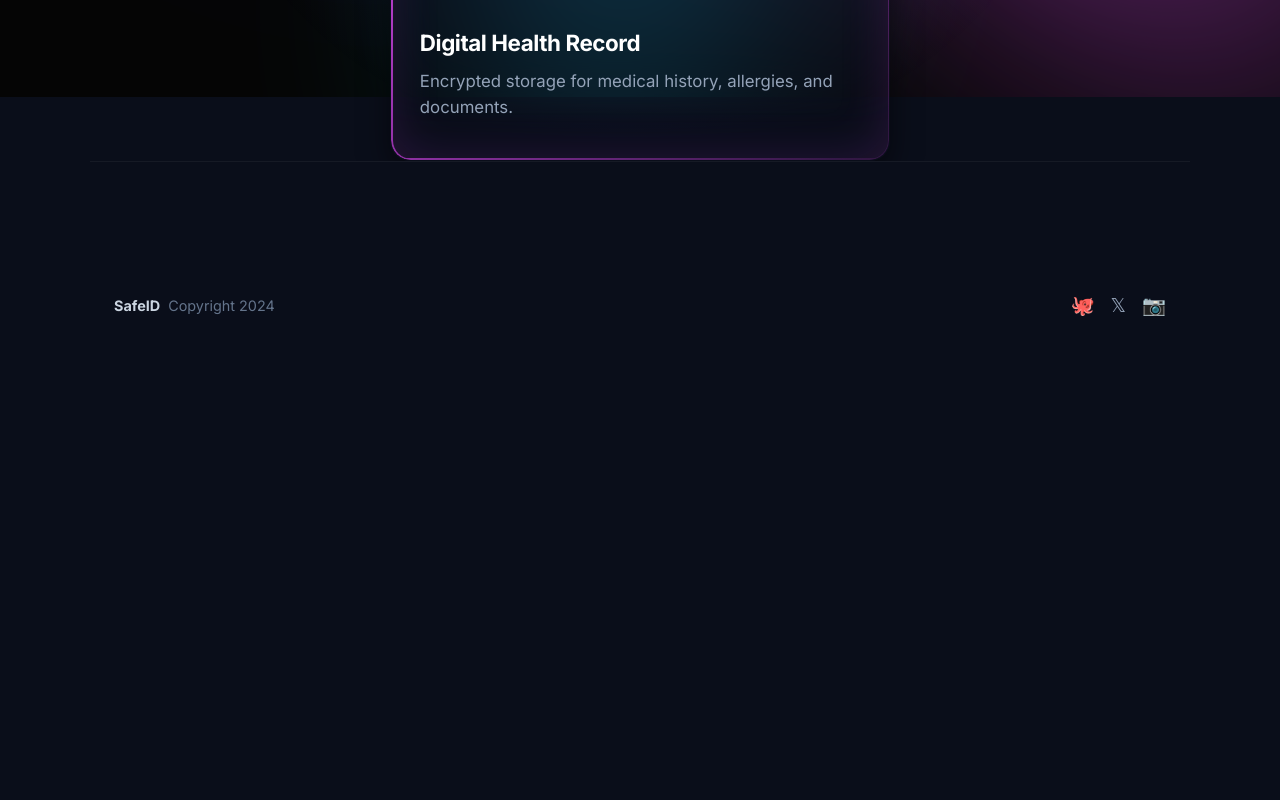
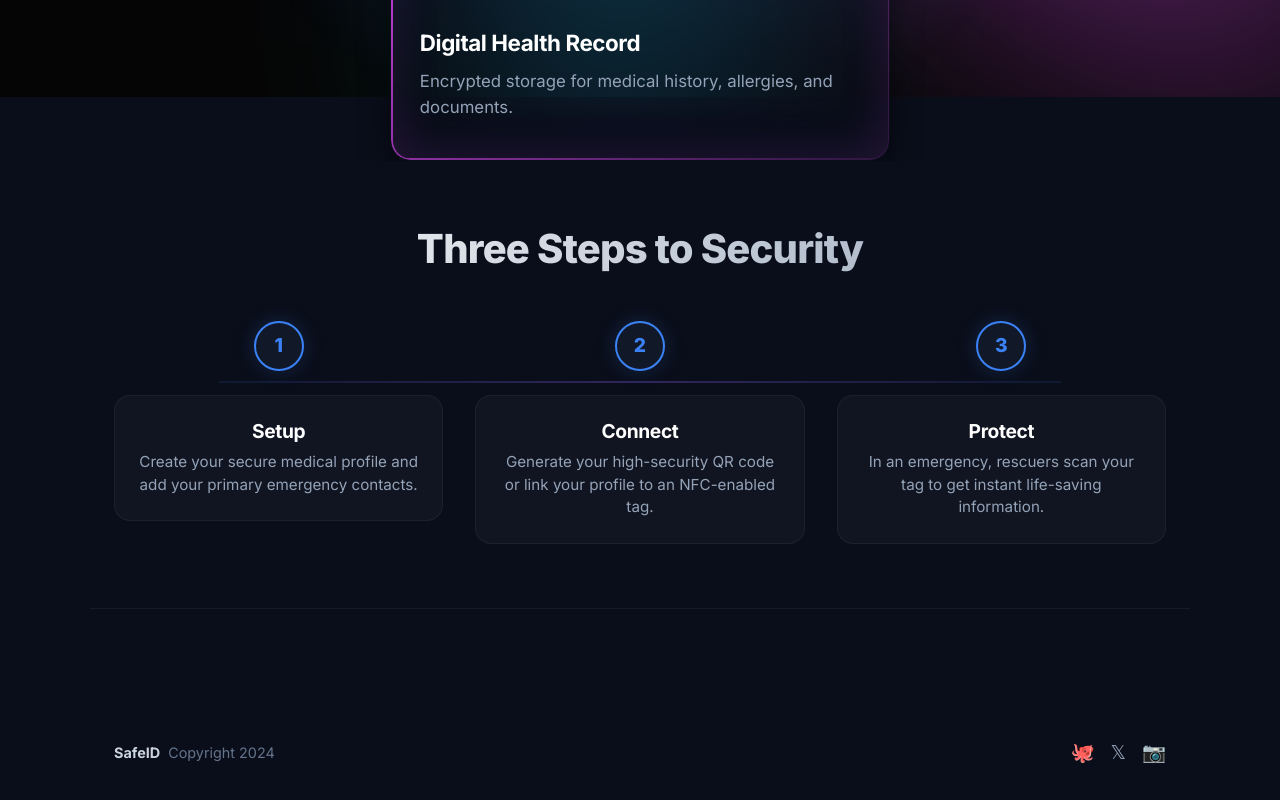
Before and after one commit to nishant8g/safeid-project, a React (Vite) app in the folder frontend/: page / in a window 1280 px wide. Shown: the part 768-1568 px from the top of the page. Before the commit the page ends 1120 px from the top, so only its background shows below. Built offline with nearby package versions, Linux system fonts and the light colour scheme; no server answers.

Commit message:
Add 'How It Works' section to landing page

```diff
--- a/frontend/src/index.css
+++ b/frontend/src/index.css
@@ -1564,6 +1564,111 @@ h3 { font-size: clamp(1.25rem, 2.5vw, 1.75rem); }
   line-height: 1.5;
 }
 
+/* ──── How It Works Section ──── */
+.how-it-works-section {
+  padding: var(--space-3xl) var(--space-lg);
+  width: 100%;
+  max-width: 1100px;
+  text-align: center;
+}
+
+.how-it-works-title {
+  font-size: 2.5rem;
+  font-weight: 800;
+  margin-bottom: 3rem;
+  background: linear-gradient(135deg, #fff, #94a3b8);
+  -webkit-background-clip: text;
+  -webkit-text-fill-color: transparent;
+}
+
+.steps-grid {
+  display: grid;
+  grid-template-columns: repeat(3, 1fr);
+  gap: 2rem;
+  position: relative;
+}
+
+/* Connecting line for desktop */
+@media (min-width: 769px) {
+  .steps-grid::before {
+    content: '';
+    position: absolute;
+    top: 60px;
+    left: 10%;
+    right: 10%;
+    height: 2px;
+    background: linear-gradient(90deg,
+      rgba(59, 130, 246, 0.1),
+      rgba(139, 92, 246, 0.3),
+      rgba(59, 130, 246, 0.1));
+    z-index: 0;
+  }
+}
+
+.step-card {
+  position: relative;
+  z-index: 1;
+  display: flex;
+  flex-direction: column;
+  align-items: center;
+  gap: 1.5rem;
+}
+
+.step-number {
+  width: 50px;
+  height: 50px;
+  background: var(--bg-secondary);
+  border: 2px solid var(--accent-blue);
+  border-radius: 50%;
+  display: flex;
+  align-items: center;
+  justify-content: center;
+  font-weight: 800;
+  color: var(--accent-blue);
+  box-shadow: 0 0 20px rgba(59, 130, 246, 0.2);
+  font-size: 1.2rem;
+}
+
+.step-content {
+  background: rgba(255, 255, 255, 0.03);
+  padding: 1.5rem;
+  border-radius: 16px;
+  border: 1px solid rgba(255, 255, 255, 0.05);
+  transition: all 0.3s ease;
+}
+
+.step-card:hover .step-content {
+  background: rgba(255, 255, 255, 0.06);
+  border-color: rgba(59, 130, 246, 0.3);
+  transform: translateY(-5px);
+}
+
+.step-card:hover .step-number {
+  background: var(--accent-blue);
+  color: white;
+  transform: scale(1.1);
+}
+
+.step-title {
+  font-size: 1.2rem;
+  font-weight: 700;
+  margin-bottom: 0.5rem;
+  color: #fff;
+}
+
+.step-desc {
+  font-size: 0.95rem;
+  color: #94a3b8;
+  line-height: 1.5;
+}
+
+@media (max-width: 768px) {
+  .steps-grid {
+    grid-template-columns: 1fr;
+    gap: 3rem;
+  }
+}
+
 .landing-footer {
   margin-top: auto;
   padding-top: 8rem;
--- a/frontend/src/pages/Landing.jsx
+++ b/frontend/src/pages/Landing.jsx
@@ -56,6 +56,38 @@ export default function Landing() {
         </div>
       </section>
 
+      {/* How It Works Section */}
+      <section className="how-it-works-section">
+        <h2 className="how-it-works-title">Three Steps to Security</h2>
+        <div className="steps-grid">
+
+          <div className="step-card">
+            <div className="step-number">1</div>
+            <div className="step-content">
+              <h3 className="step-title">Setup</h3>
+              <p className="step-desc">Create your secure medical profile and add your primary emergency contacts.</p>
+            </div>
+          </div>
+
+          <div className="step-card">
+            <div className="step-number">2</div>
+            <div className="step-content">
+              <h3 className="step-title">Connect</h3>
+              <p className="step-desc">Generate your high-security QR code or link your profile to an NFC-enabled tag.</p>
+            </div>
+          </div>
+
+          <div className="step-card">
+            <div className="step-number">3</div>
+            <div className="step-content">
+              <h3 className="step-title">Protect</h3>
+              <p className="step-desc">In an emergency, rescuers scan your tag to get instant life-saving information.</p>
+            </div>
+          </div>
+
+        </div>
+      </section>
+
       {/* Footer Area Matching Image */}
       <footer className="landing-footer">
         <div className="footer-brand">
```
